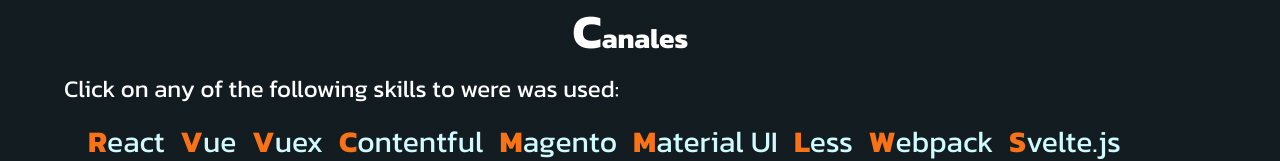
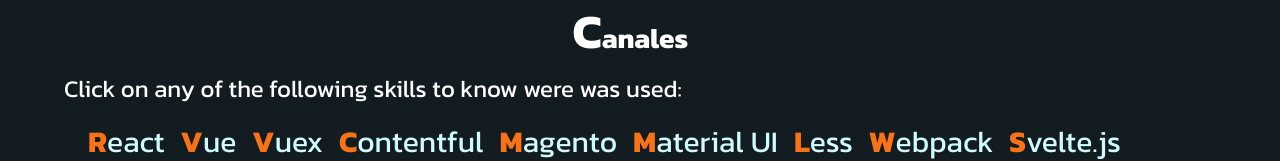
Before and after one commit to TIESTOMIKE/leo-canales-portfolio, a Next.js app: page / in a window 1280 px wide. Shown: the part 172-333 px from the top of the page. Built offline with nearby package versions, Linux system fonts and the light colour scheme.

Commit message:
Fixing texts

```diff
--- a/components/WordCloud.js
+++ b/components/WordCloud.js
@@ -7,7 +7,9 @@
 	const skills = useAtom(skillsAtom)[0];
 	return (
 		<div>
-			<div>Click on any of the following skills to were was used:</div>
+			<div>
+				Click on any of the following skills to know were was used:
+			</div>
 			<div className="flex flex-wrap p-4">
 				{skills.map(skill => (
 					<Link
--- a/pages/skills.js
+++ b/pages/skills.js
@@ -31,9 +31,14 @@
 	return (
 		<div className="page">
 			<div>
-				{skillKey
-					? `My experience using ${skillKey}:`
-					: 'My experience:'}
+				{skillKey ? (
+					<span>
+						My experience with{' '}
+						<span className="text-orange-500">{skillKey}</span>:
+					</span>
+				) : (
+					'My experience:'
+				)}
 			</div>
 
 			<div className="p-1 md:p-6 w-full">
```
